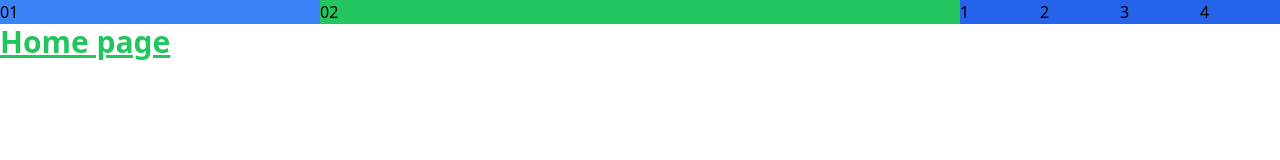
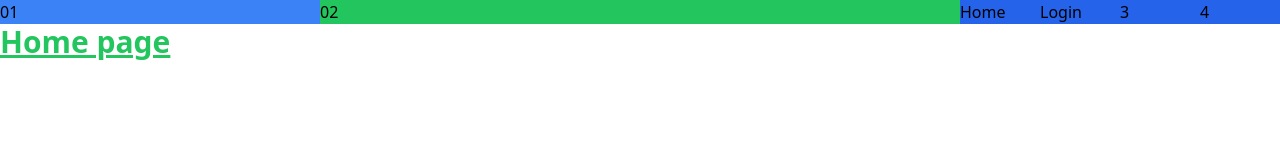
Before and after one commit to Tomczan/shopping-tracker-reactjs, a React (Vite) app: page / in a window 1280 px wide. Shown: the top 160 px of the page. Built offline with nearby package versions, Linux system fonts and the light colour scheme.

Commit message:
add: links to home and login pages

```diff
--- a/src/components/navbar.tsx
+++ b/src/components/navbar.tsx
@@ -1,11 +1,17 @@
+import { Link } from "react-router-dom"
+
 export const Navbar = () => {
   return (
     <div className="flex flex-row">
       <div className="basis-1/4 bg-blue-500">01</div>
       <div className="basis-1/2 bg-green-500">02</div>
       <div className="basis-1/4 bg-blue-600 flex flex-row">
-        <p className="basis-1/4">1</p>
-        <p className="basis-1/4">2</p>
+        <p className="basis-1/4">
+          <Link to="/">Home</Link>
+        </p>
+        <p className="basis-1/4">
+          <Link to="/login/">Login</Link>
+        </p>
         <p className="basis-1/4">3</p>
         <p className="basis-1/4">4</p>
       </div>
```
